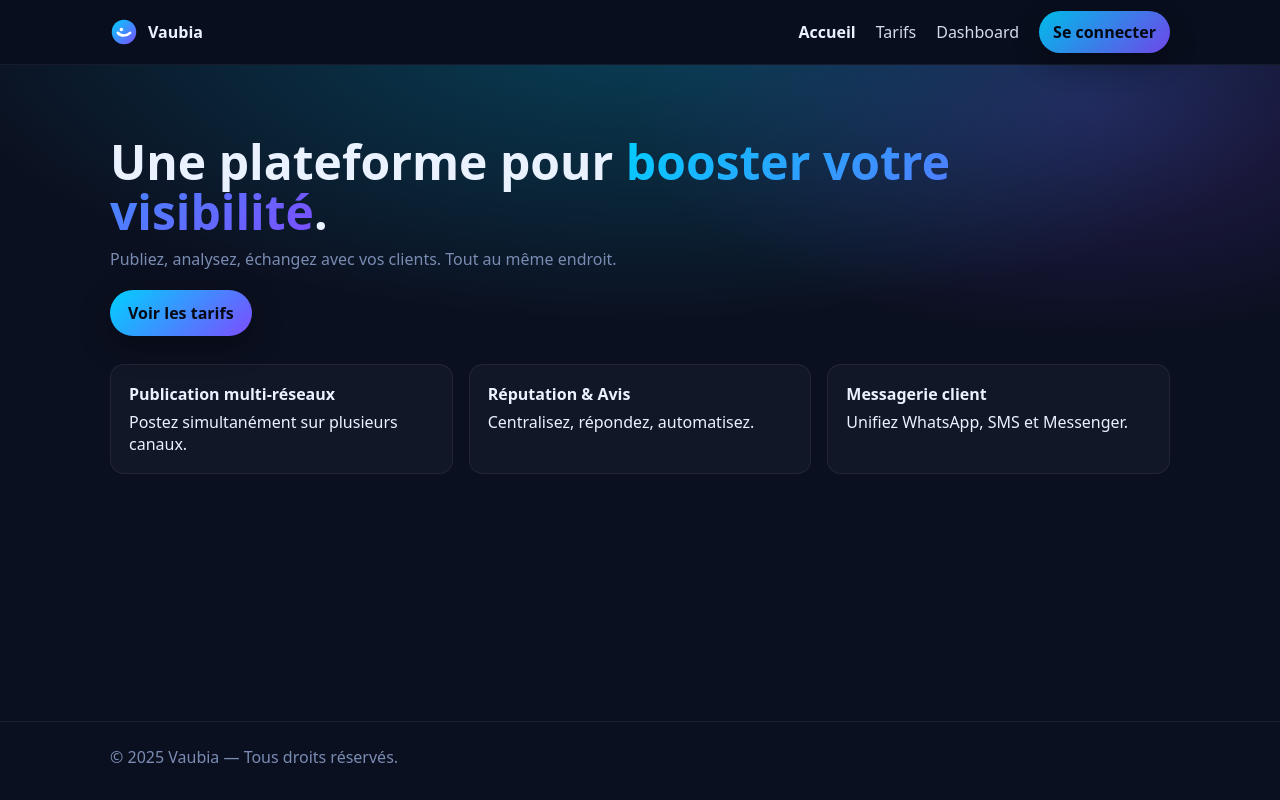
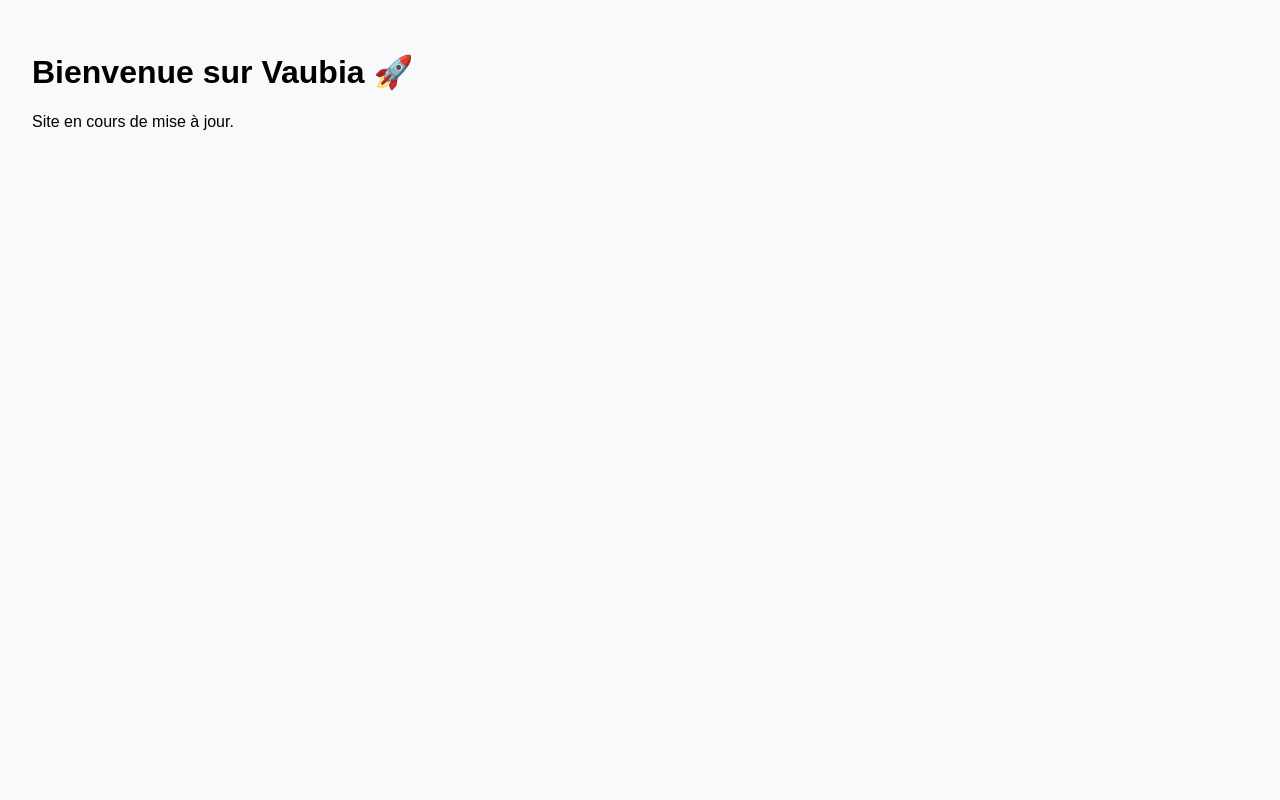
Before and after one commit to bozaine/Vaubia-v4, a React (Vite) app: page / in a window 1280 px wide. Built offline with nearby package versions, Linux system fonts and the light colour scheme.

Commit message:
Add files via upload

```diff
--- a/index.html
+++ b/index.html
@@ -1,19 +1,13 @@
-<!doctype html>
+<!DOCTYPE html>
 <html lang="fr">
-  <head>
-    <meta charset="UTF-8" />
-    <meta name="viewport" content="width=device-width, initial-scale=1" />
-    <title>Vaubia • Plateforme</title>
-    <meta name="description" content="Vaubia — outils de croissance, dashboard, tarifs simples." />
-    <meta property="og:title" content="Vaubia" />
-    <meta property="og:description" content="Outils de croissance, dashboard, tarifs clairs." />
-    <meta property="og:type" content="website" />
-    <meta property="og:url" content="https://www.vaubia.com/" />
-    <link rel="icon" href="/favicon.svg" type="image/svg+xml">
-    <link rel="canonical" href="https://www.vaubia.com/">
-  </head>
-  <body>
-    <div id="root"></div>
-    <script type="module" src="/src/main.jsx"></script>
-  </body>
+<head>
+  <meta charset="UTF-8">
+  <meta name="viewport" content="width=device-width, initial-scale=1.0">
+  <title>Vaubia</title>
+  <link rel="stylesheet" href="styles.css">
+</head>
+<body>
+  <div id="root"></div>
+  <script type="module" src="src/main.jsx"></script>
+</body>
 </html>
--- /dev/null
+++ b/src/App.jsx
@@ -0,0 +1,10 @@
+import React from "react";
+
+export default function App() {
+  return (
+    <div style={{ padding: "2rem" }}>
+      <h1>Bienvenue sur Vaubia 🚀</h1>
+      <p>Site en cours de mise à jour.</p>
+    </div>
+  );
+}
--- a/src/main.jsx
+++ b/src/main.jsx
@@ -1,26 +1,9 @@
-import React from 'react'
-import { createRoot } from 'react-dom/client'
-import { BrowserRouter, Routes, Route } from 'react-router-dom'
-import AppShell from './shell/AppShell.jsx'
-import Home from './pages/Home.jsx'
-import Pricing from './pages/Pricing.jsx'
-import Login from './pages/Login.jsx'
-import Dashboard from './pages/Dashboard.jsx'
-import NotFound from './pages/NotFound.jsx'
-import './styles/global.css'
+import React from "react";
+import ReactDOM from "react-dom/client";
+import App from "./App";
 
-createRoot(document.getElementById('root')).render(
+ReactDOM.createRoot(document.getElementById("root")).render(
   <React.StrictMode>
-    <BrowserRouter>
-      <Routes>
-        <Route path='/' element={<AppShell />}>
-          <Route index element={<Home />} />
-          <Route path='pricing' element={<Pricing />} />
-          <Route path='login' element={<Login />} />
-          <Route path='dashboard' element={<Dashboard />} />
-          <Route path='*' element={<NotFound />} />
-        </Route>
-      </Routes>
-    </BrowserRouter>
+    <App />
   </React.StrictMode>
-)
+);
--- /dev/null
+++ b/styles.css
@@ -0,0 +1 @@
+body { margin:0; font-family:Arial, sans-serif; background:#f8f9fa; }
```
Also changed, not shown: package.json (+5 -8 lines).
